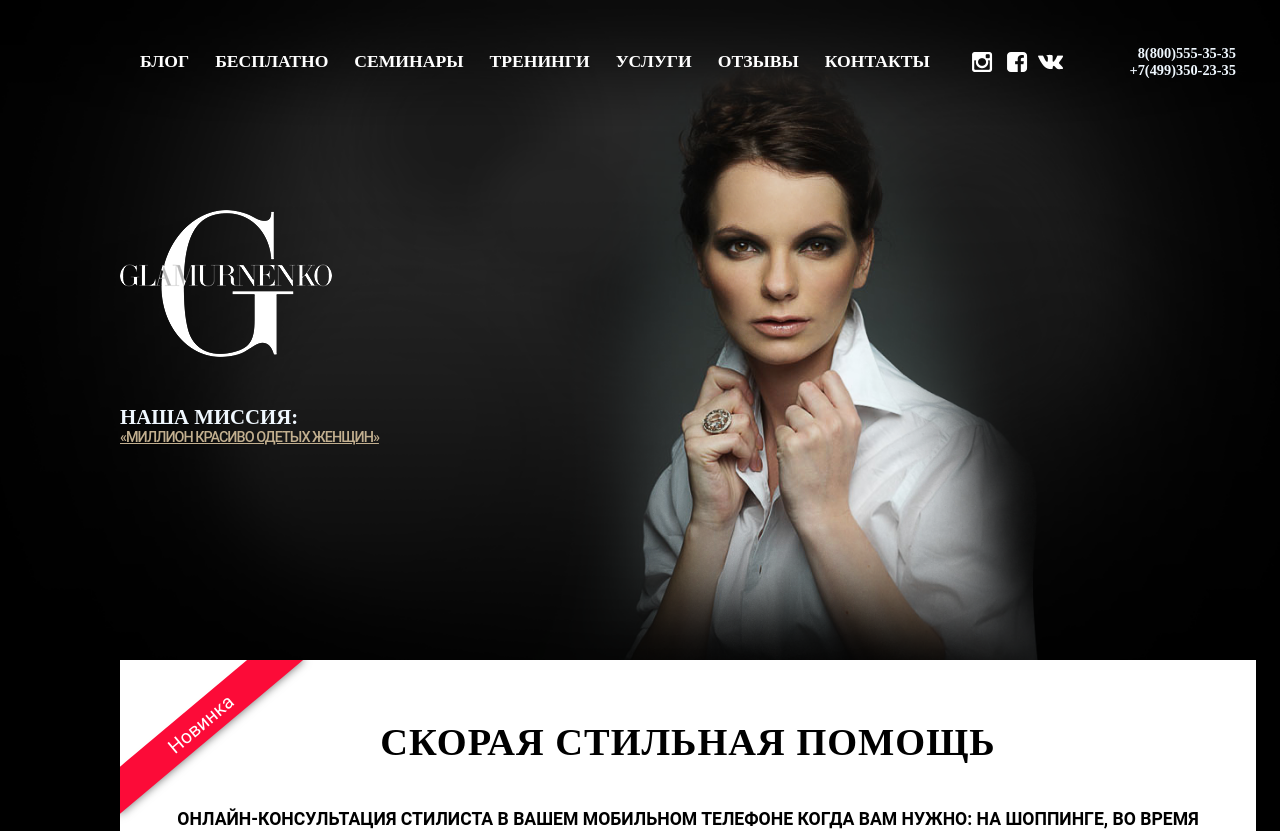
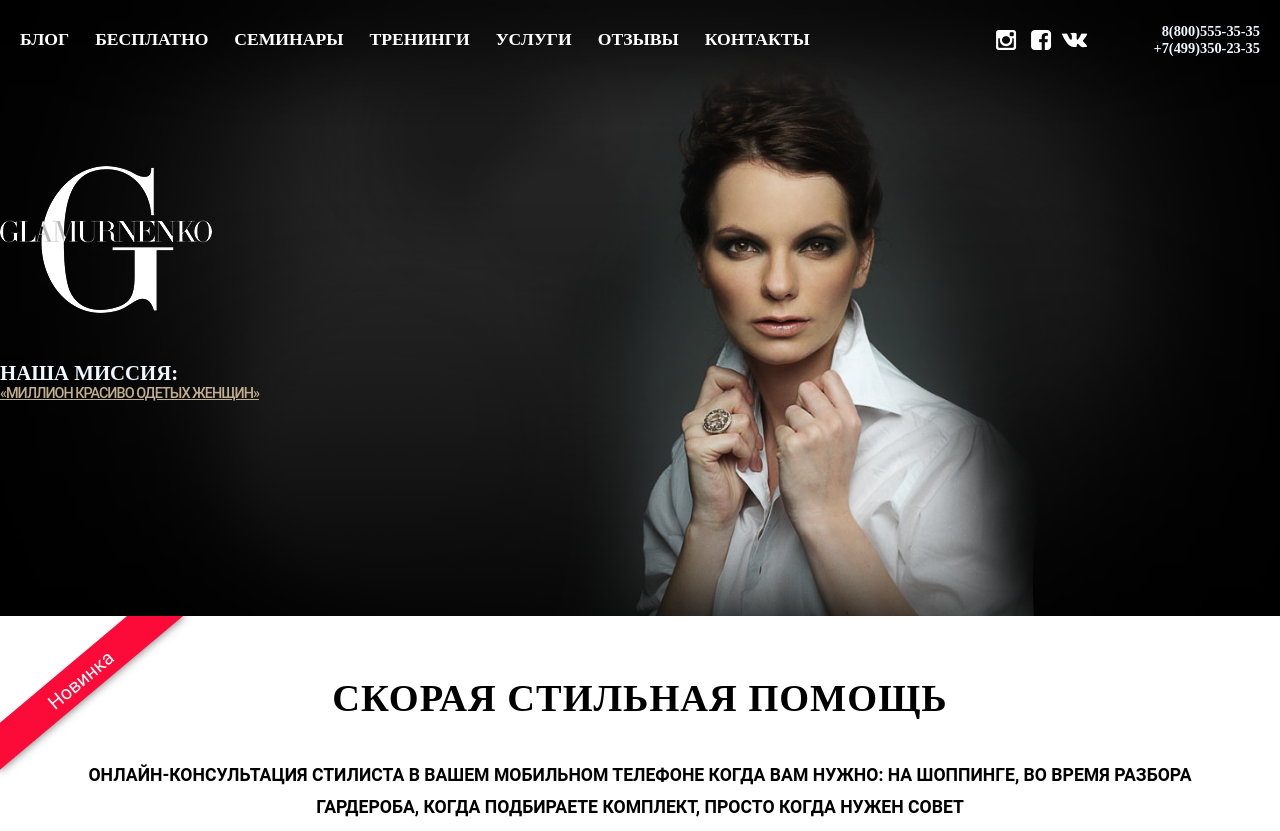
Before and after one commit to syntax-dot/glamurnenko, a Vue app: page /#/ in a window 1280 px wide. Shown: the top 831 px of the page. Built offline with nearby package versions, Linux system fonts and the light colour scheme; a web font is replaced by a local one.

Commit message:
refractor styles

```diff
--- a/src/App.vue
+++ b/src/App.vue
@@ -24,12 +24,17 @@ import { UpButton } from './components/UpButton'
   background-color: #000;
 }
 .root {
+  justify-content: center;
   display: grid;
-  margin: 0 380px;
+  grid-template-areas: 'Header' 'Content' 'Footer';
 }
 
 .header {
   width: 100%;
+}
+
+.content {
+  max-width: 1390px;
 }
 
 .footer {
@@ -41,15 +46,11 @@ import { UpButton } from './components/UpButton'
 }
 
 @media screen and (max-width: 1440px) {
-  .root {
-    margin: 0 120px;
-  }
+
 }
 
 @media screen and (max-width: 1024px) {
-  .root {
-    margin: 0;
-  }
+
 }
 </style>
 
--- a/src/components/ContactsLinks/ContactsLinks.vue
+++ b/src/components/ContactsLinks/ContactsLinks.vue
@@ -13,6 +13,7 @@
 .root {
   text-align: right;
   font-size: 0.45rem;
+  cursor: pointer;
 }
 
 .root > h1 {
--- a/src/components/HeaderMenu/HeaderMenu.vue
+++ b/src/components/HeaderMenu/HeaderMenu.vue
@@ -67,12 +67,13 @@ const links: NavigationLinkProps[] = [
 .root {
   position: sticky;
   top: 0;
-  height: 124px;
+  height: 80px;
   box-sizing: border-box;
   padding: 0 20px;
   display: grid;
   grid-auto-flow: column;
   align-items: center;
+  user-select: none;
   opacity: 1;
   transition: opacity 0.4s;
   z-index: 3;
--- a/src/views/HomePage.vue
+++ b/src/views/HomePage.vue
@@ -13,7 +13,8 @@ import { ServiceDescription } from '../components/ServiceDescription'
 
 <style module>
 .root {
-  height: 100%;
+  user-select: none;
+  /* height: 100%; */
   /* height: 100vh; */
 }
 
```
